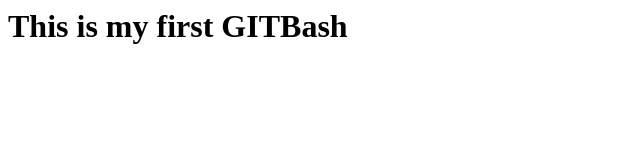
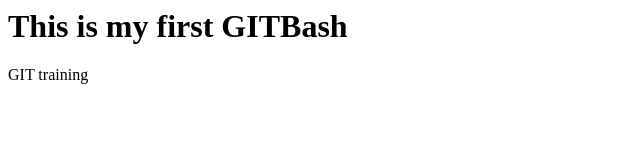
Before and after one commit to gantapallavi/pallavi, a plain HTML site: page index.html in a window 1280 px wide. Shown: the full height of the page, 0-640 px from the left. Drawn offline with Linux system fonts and the light colour scheme.

Commit message:
changed in index.html

```diff
--- a/app.js
+++ b/app.js
@@ -0,0 +1 @@
+console.log("Hello");
--- a/index.html
+++ b/index.html
@@ -5,5 +5,6 @@
 </head>
 <body>
   <h1> This is my first GITBash</h1>
+  GIT training
 </body>
 </html>
```
